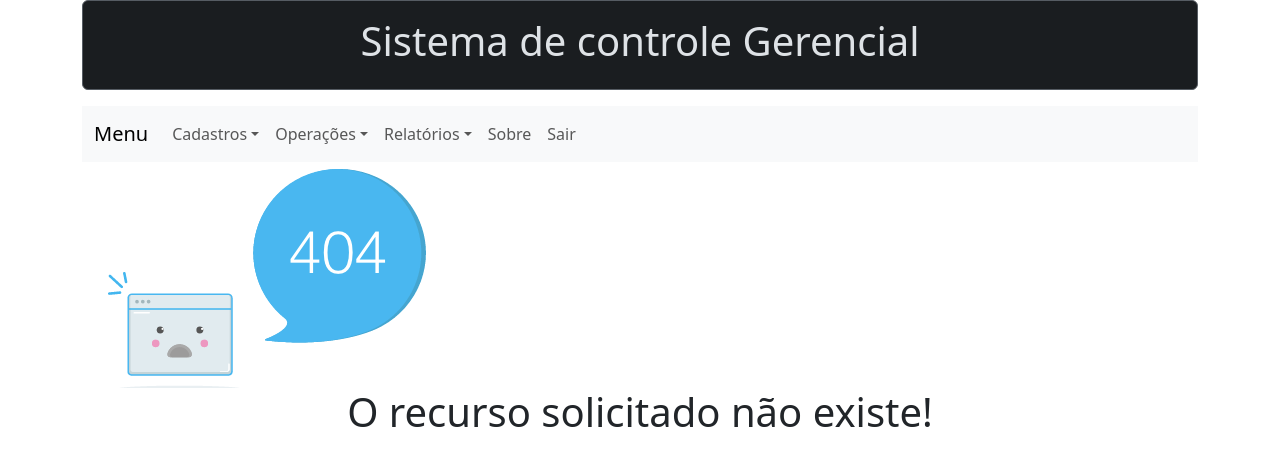
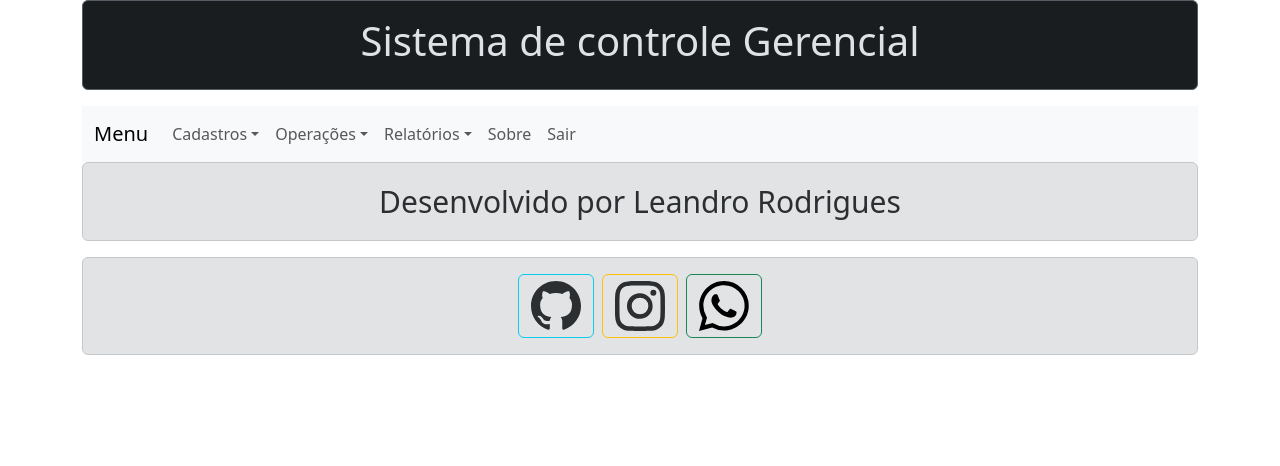
Before and after one commit to lleandroRodrigzz/sistemaComercial, a React (Create React App) app in the folder sistema/: page /sobre in a window 1280 px wide. Shown: the top 466 px of the page. Built offline with nearby package versions, Linux system fonts and the light colour scheme.

Commit message:
Encerrando o trabalho de LP2

```diff
--- a/sistema/src/App.js
+++ b/sistema/src/App.js
@@ -6,6 +6,7 @@
 import TelaCadastroEntregador from './componentes/layouts/TelaCadastroEntregador';
 import TelaMenu from "./componentes/layouts/TelaMenu";
 import Tela404 from "./componentes/layouts/Tela404";
+import Sobre from './componentes/layouts/Sobre';
 import { BrowserRouter, Route, Routes } from "react-router-dom";
 
 function App() {
@@ -21,6 +22,7 @@
           <Route path="/usuario" element={<TelaCadastroUsuario/>}/>
           <Route path="/categoria" element={<TelaCadastroCategoria/>}/>
           <Route path='/entregador' element={<TelaCadastroEntregador/>}/>
+          <Route path='/sobre' element={<Sobre/>}/>
           <Route path="/" element={<TelaMenu/>} />
           <Route path="*" element={<Tela404/>} />
         </Routes>
--- a/sistema/src/componentes/layouts/FormCadastroProduto.jsx
+++ b/sistema/src/componentes/layouts/FormCadastroProduto.jsx
@@ -56,31 +56,6 @@
     return (
         <Form validated={formValidado} onSubmit={manipularSubmissao}>
             <Row className="mb-4">
-                {
-                    props.modoEdicao ?
-                        <fieldset disabled>
-                            <Form.Group as={Col} md="4">
-                                <Form.Label>Código</Form.Label>
-                                <Form.Control
-                                    required
-                                    type="text"
-                                    id="codigo"
-                                    name="codigo"
-                                    value={produto.codigo}
-                                    onChange={manipularMudanca}
-                                    placeholder="Digite o codigo aqui"
-                                    style={props.modoEdicao ? {
-                                        borderColor: "#007bff",
-                                        /*backgroundColor: '#e9ecef'*/
-                                        cursor: 'not-allowed',
-                                        opacity: 0.7,
-                                        pointerEvents: 'none'
-                                    } : {}}
-                                />
-                                <Form.Control.Feedback type='invalid'>Por favor, informe o código do produto!</Form.Control.Feedback>
-                            </Form.Group>
-                        </fieldset> :
-
                 <Form.Group as={Col} md="4">
                     <Form.Label>Código</Form.Label>
                     <Form.Control
@@ -91,11 +66,11 @@
                         name="codigo"
                         value={produto.codigo}
                         onChange={manipularMudanca}
+                        disabled={props.modoEdicao}
                         placeholder="Digite o codigo aqui"
                     />
                     <Form.Control.Feedback type='invalid'>Por favor, informe o código do produto!</Form.Control.Feedback>
                 </Form.Group>
-                }
             </Row>
             <Row className="mb-4">
                 <Form.Group as={Col} md="12">
--- a/sistema/src/componentes/layouts/Menu.jsx
+++ b/sistema/src/componentes/layouts/Menu.jsx
@@ -31,7 +31,7 @@
                             <NavDropdown.Item href="#" as={Link} to='*'>Vendas</NavDropdown.Item>
                             <NavDropdown.Item href="#" as={Link} to='*'>Compras</NavDropdown.Item>
                         </NavDropdown>
-                        <Nav.Link href="#" as={Link} to='*'>Sobre</Nav.Link>
+                        <Nav.Link href="#" as={Link} to='/sobre'>Sobre</Nav.Link>
                         <Nav.Link href="#" as={Link} to='*'>Sair</Nav.Link>
                     </Nav>
                 </Navbar.Collapse>
--- /dev/null
+++ b/sistema/src/componentes/layouts/Sobre.jsx
@@ -0,0 +1,35 @@
+import Pagina from "./Pagina";
+import { Alert, Button } from "react-bootstrap";
+
+export default function Sobre(props) {
+    return (
+        <Pagina>
+            <Alert variant="secondary" className='text-center ' style={{ fontSize: "30px" }}>
+                Desenvolvido por Leandro Rodrigues
+            </Alert>
+            <Alert variant="secondary" className='text-center ' style={{ fontSize: "30px" }}>
+
+                <Button variant="outline-info">
+                    <Alert.Link href="https://github.com/lleandroRodrigzz">
+                        <svg xmlns="http://www.w3.org/2000/svg" width="50" height="50" fill="currentColor" class="bi bi-github" viewBox="0 0 16 16">
+                            <path d="M8 0C3.58 0 0 3.58 0 8c0 3.54 2.29 6.53 5.47 7.59.4.07.55-.17.55-.38 0-.19-.01-.82-.01-1.49-2.01.37-2.53-.49-2.69-.94-.09-.23-.48-.94-.82-1.13-.28-.15-.68-.52-.01-.53.63-.01 1.08.58 1.23.82.72 1.21 1.87.87 2.33.66.07-.52.28-.87.51-1.07-1.78-.2-3.64-.89-3.64-3.95 0-.87.31-1.59.82-2.15-.08-.2-.36-1.02.08-2.12 0 0 .67-.21 2.2.82.64-.18 1.32-.27 2-.27s1.36.09 2 .27c1.53-1.04 2.2-.82 2.2-.82.44 1.1.16 1.92.08 2.12.51.56.82 1.27.82 2.15 0 3.07-1.87 3.75-3.65 3.95.29.25.54.73.54 1.48 0 1.07-.01 1.93-.01 2.2 0 .21.15.46.55.38A8.01 8.01 0 0 0 16 8c0-4.42-3.58-8-8-8" />
+                        </svg>
+                    </Alert.Link>
+                </Button> <Button variant="outline-warning">
+                    <Alert.Link href="https://www.instagram.com/lleandro.rodrigzz/">
+                        <svg xmlns="http://www.w3.org/2000/svg" width="50" height="50" fill="currentColor" class="bi bi-instagram" viewBox="0 0 16 16">
+                            <path d="M8 0C5.829 0 5.556.01 4.703.048 3.85.088 3.269.222 2.76.42a3.9 3.9 0 0 0-1.417.923A3.9 3.9 0 0 0 .42 2.76C.222 3.268.087 3.85.048 4.7.01 5.555 0 5.827 0 8.001c0 2.172.01 2.444.048 3.297.04.852.174 1.433.372 1.942.205.526.478.972.923 1.417.444.445.89.719 1.416.923.51.198 1.09.333 1.942.372C5.555 15.99 5.827 16 8 16s2.444-.01 3.298-.048c.851-.04 1.434-.174 1.943-.372a3.9 3.9 0 0 0 1.416-.923c.445-.445.718-.891.923-1.417.197-.509.332-1.09.372-1.942C15.99 10.445 16 10.173 16 8s-.01-2.445-.048-3.299c-.04-.851-.175-1.433-.372-1.941a3.9 3.9 0 0 0-.923-1.417A3.9 3.9 0 0 0 13.24.42c-.51-.198-1.092-.333-1.943-.372C10.443.01 10.172 0 7.998 0zm-.717 1.442h.718c2.136 0 2.389.007 3.232.046.78.035 1.204.166 1.486.275.373.145.64.319.92.599s.453.546.598.92c.11.281.24.705.275 1.485.039.843.047 1.096.047 3.231s-.008 2.389-.047 3.232c-.035.78-.166 1.203-.275 1.485a2.5 2.5 0 0 1-.599.919c-.28.28-.546.453-.92.598-.28.11-.704.24-1.485.276-.843.038-1.096.047-3.232.047s-2.39-.009-3.233-.047c-.78-.036-1.203-.166-1.485-.276a2.5 2.5 0 0 1-.92-.598 2.5 2.5 0 0 1-.6-.92c-.109-.281-.24-.705-.275-1.485-.038-.843-.046-1.096-.046-3.233s.008-2.388.046-3.231c.036-.78.166-1.204.276-1.486.145-.373.319-.64.599-.92s.546-.453.92-.598c.282-.11.705-.24 1.485-.276.738-.034 1.024-.044 2.515-.045zm4.988 1.328a.96.96 0 1 0 0 1.92.96.96 0 0 0 0-1.92m-4.27 1.122a4.109 4.109 0 1 0 0 8.217 4.109 4.109 0 0 0 0-8.217m0 1.441a2.667 2.667 0 1 1 0 5.334 2.667 2.667 0 0 1 0-5.334" />
+                        </svg>
+                    </Alert.Link>
+                </Button> <Button variant="outline-success">
+                    <Alert.Link href="https://w.app/lleandroRodrigzz064">
+                        <svg xmlns="http://www.w3.org/2000/svg" width="50" height="50" fill="currentColorx" class="bi bi-whatsapp" viewBox="0 0 16 16">
+                            <path d="M13.601 2.326A7.85 7.85 0 0 0 7.994 0C3.627 0 .068 3.558.064 7.926c0 1.399.366 2.76 1.057 3.965L0 16l4.204-1.102a7.9 7.9 0 0 0 3.79.965h.004c4.368 0 7.926-3.558 7.93-7.93A7.9 7.9 0 0 0 13.6 2.326zM7.994 14.521a6.6 6.6 0 0 1-3.356-.92l-.24-.144-2.494.654.666-2.433-.156-.251a6.56 6.56 0 0 1-1.007-3.505c0-3.626 2.957-6.584 6.591-6.584a6.56 6.56 0 0 1 4.66 1.931 6.56 6.56 0 0 1 1.928 4.66c-.004 3.639-2.961 6.592-6.592 6.592m3.615-4.934c-.197-.099-1.17-.578-1.353-.646-.182-.065-.315-.099-.445.099-.133.197-.513.646-.627.775-.114.133-.232.148-.43.05-.197-.1-.836-.308-1.592-.985-.59-.525-.985-1.175-1.103-1.372-.114-.198-.011-.304.088-.403.087-.088.197-.232.296-.346.1-.114.133-.198.198-.33.065-.134.034-.248-.015-.347-.05-.099-.445-1.076-.612-1.47-.16-.389-.323-.335-.445-.34-.114-.007-.247-.007-.38-.007a.73.73 0 0 0-.529.247c-.182.198-.691.677-.691 1.654s.71 1.916.81 2.049c.098.133 1.394 2.132 3.383 2.992.47.205.84.326 1.129.418.475.152.904.129 1.246.08.38-.058 1.171-.48 1.338-.943.164-.464.164-.86.114-.943-.049-.084-.182-.133-.38-.232" />
+                        </svg>
+                    </Alert.Link>
+                </Button>
+
+            </Alert>
+        </Pagina>
+    );
+}
```
Lines whose indentation alone changed are shown as unchanged.
